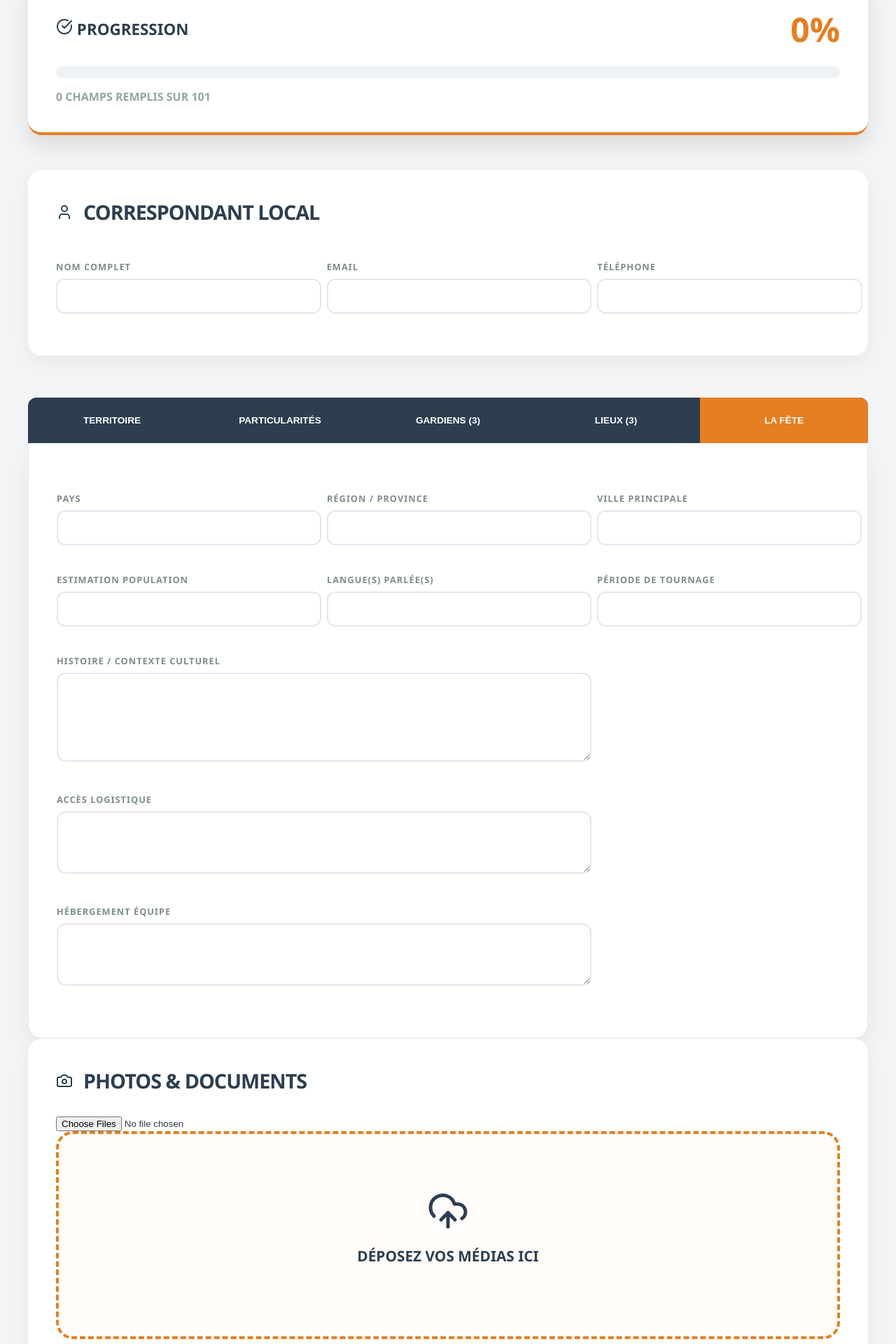
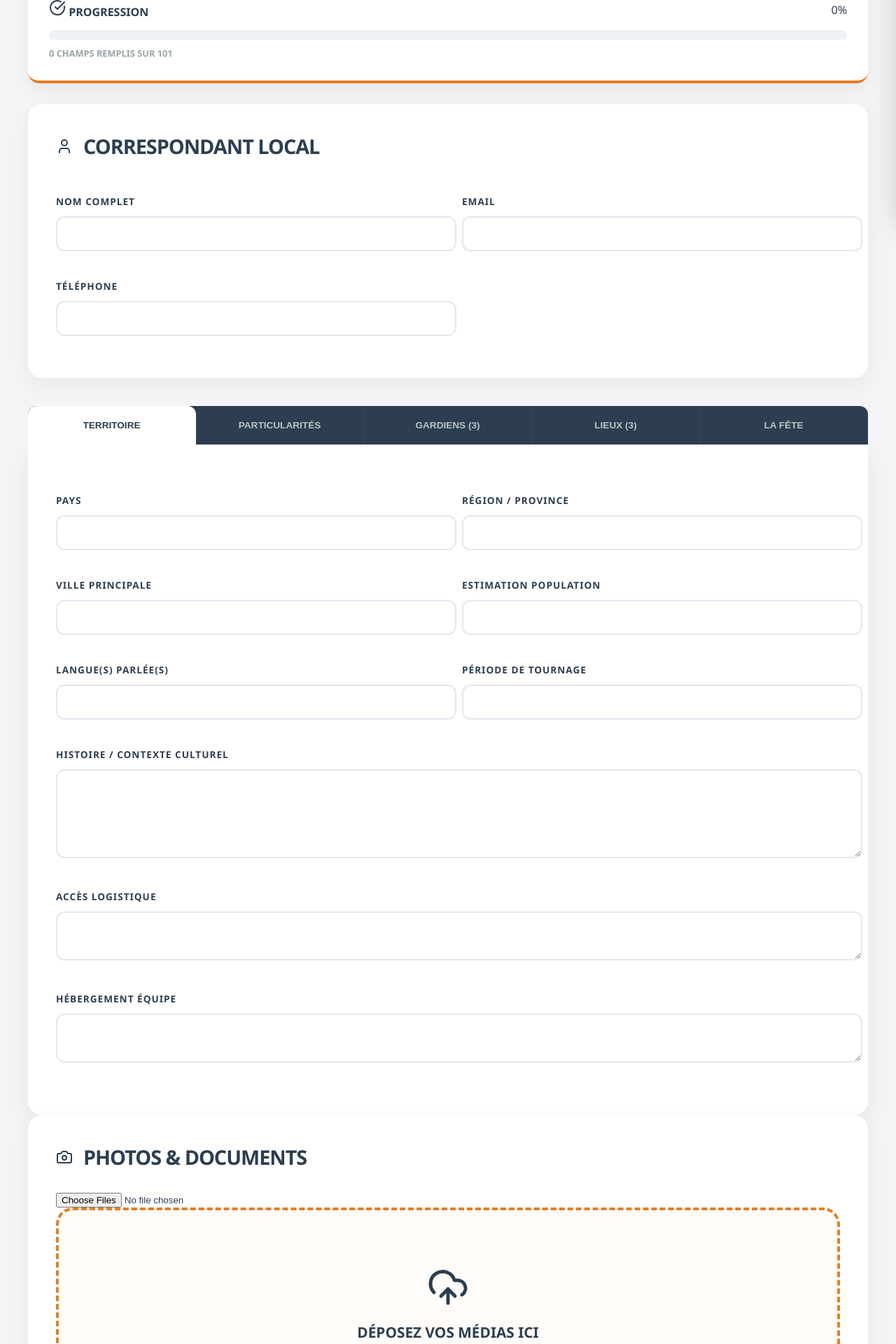
Before and after one commit to mediances-ops/rk2, a Flask app: template templates/index.html in a window 1280 px wide. Shown: the part 481-2401 px from the top of the page at 70% size. Run offline with Flask 3, Linux system fonts and the light colour scheme; the template is opened without the code that fills it, so the values that code supplies are empty; parts of the project's set-up code (start-up, migrations or seed data) failed here and were passed over; some libraries are stand-ins or nearby versions.

Commit message:
Update index.html

```diff
--- a/templates/index.html
+++ b/templates/index.html
@@ -3,34 +3,50 @@
 <head>
     <meta charset="UTF-8">
     <meta name="viewport" content="width=device-width, initial-scale=1.0">
-    <title>DOC-OS | PRÉ-REPÉRAGE</title>
+    <title>DOC-OS | PRÉ-REPÉRAGE : {{ FIXER_DATA.region }}</title>
     <link rel="stylesheet" href="/static/css/style.css">
+    <link href="https://cdn.quilljs.com/1.3.6/quill.snow.css" rel="stylesheet">
     <script src="https://unpkg.com/lucide@latest"></script>
     <style>
-        .tab-content { display: none; padding: 50px 40px; background: white; border-radius: 0 0 20px 20px; box-shadow: 0 15px 35px rgba(0,0,0,0.05); border: 1px solid #e2e8f0; border-top: none; }
-        .tab-content.active { display: block; animation: fadeIn 0.4s ease; }
+        /* --- DESIGN HAUTE QUALITÉ V.47 --- */
+        :root { --primary: #2C3E50; --secondary: #E67E22; --accent: #D35400; }
 
-        /* FIX 3 : LIGNES DE SÉPARATION */
-        .section-divider { border-top: 3px solid #E67E22; margin: 60px 0; }
+        .tab-content { display: none; padding: 50px 40px; background: white; border-radius: 0 0 20px 20px; box-shadow: 0 15px 35px rgba(0,0,0,0.05); }
+        .tab-content.active { display: block; animation: fadeIn 0.5s ease; }
 
-        /* FIX 6 : TITRES GROS */
-        .sub-section-title { font-weight: 900; color: #2C3E50; text-transform: uppercase; margin-bottom: 30px; font-size: 1.8rem; letter-spacing: -1px; display: flex; align-items: center; gap: 15px; }
+        /* FIX 3 : SÉPARATIONS COLORÉES */
+        .section-divider { border-top: 3px solid var(--secondary); margin: 50px 0; position: relative; }
 
-        /* FIX 2 : ESPACEMENT SECTIONS */
-        section { margin-bottom: 60px !important; }
+        /* FIX 6 : TITRES ULTRA-BOLD 1.8rem */
+        .sub-section-title { font-weight: 900; color: var(--primary); text-transform: uppercase; margin-bottom: 30px; font-size: 1.8rem; letter-spacing: -1px; display: flex; align-items: center; gap: 15px; }
 
-        /* FIX 5 : LANGUES VISIBLES */
-        .language-bar { position: absolute; top: 30px; right: 40px; background: white; padding: 12px 25px; border-radius: 50px; box-shadow: 0 10px 30px rgba(0,0,0,0.3); display: flex; gap: 20px; z-index: 1000; border: 2px solid #E67E22; }
-        .lang-btn { background: none; border: none; font-size: 1.6rem; cursor: pointer; transition: 0.3s; opacity: 0.4; grayscale: 100%; }
-        .lang-btn:hover, .lang-btn.active { opacity: 1; grayscale: 0%; transform: scale(1.25); }
+        /* FIX 3 : ESPACEMENT DES CHAMPS */
+        .fields-grid { display: grid; grid-template-columns: repeat(auto-fit, minmax(400px, 1fr)); gap: 40px; }
+        .field-group label { font-weight: 800; color: var(--primary); font-size: 0.85rem; text-transform: uppercase; letter-spacing: 1px; margin-bottom: 12px; display: block; }
 
-        /* HEADER FIX 8 (No Overlay) */
+        /* FIX 5 : VISIBILITÉ LANGUES ÉLEVÉE */
+        .language-bar { position: absolute; top: 30px; right: 40px; background: white; padding: 10px 20px; border-radius: 50px; box-shadow: 0 10px 25px rgba(0,0,0,0.2); display: flex; gap: 15px; z-index: 1000; border: 2px solid var(--secondary); }
+        .lang-btn { background: none; border: none; font-size: 1.5rem; cursor: pointer; padding: 5px; border-radius: 50%; transition: 0.3s; filter: grayscale(100%); opacity: 0.5; }
+        .lang-btn:hover, .lang-btn.active { filter: grayscale(0%); opacity: 1; transform: scale(1.2); }
+
+        /* HEADER SANS OVERLAY */
         .header-fixer-banner { height: 480px; background-size: cover !important; background-position: center !important; position: relative; }
-        .header-fixer-overlay { background: none !important; display: flex; flex-direction: column; align-items: center; justify-content: center; height: 100%; }
-        .header-fixer-title { font-size: 4.5rem !important; font-weight: 900; color: white; text-shadow: 0 8px 20px rgba(0,0,0,0.9); margin: 0; }
+        .header-fixer-overlay { background: none !important; display: flex; flex-direction: column; align-items: center; justify-content: center; height: 100%; text-align: center; }
+        .header-fixer-title { font-size: 4.5rem !important; font-weight: 900; letter-spacing: -3px; color: white; text-shadow: 0 8px 25px rgba(0,0,0,0.9); margin: 0; }
 
-        /* FIX 1 : DROP AREA VISIBLE */
-        .drop-area { padding: 80px; border: 4px dashed #E67E22; border-radius: 24px; background: #fffcf9; text-align: center; cursor: pointer; border-image: none; }
+        /* FIX 1 : CHAT ENGAGEANT */
+        .chat-panel { position: fixed; right: -420px; top: 0; width: 400px; height: 100vh; background: white; transition: 0.5s cubic-bezier(0.77, 0, 0.175, 1); box-shadow: -15px 0 40px rgba(0,0,0,0.2); display: flex; flex-direction: column; z-index: 9999; }
+        .chat-panel.active { right: 0; }
+        .msg-wrapper { display: flex; flex-direction: column; width: 100%; margin-bottom: 20px; }
+        .bubble { padding: 14px 18px; border-radius: 18px; font-size: 0.95rem; line-height: 1.5; max-width: 85%; box-shadow: 0 4px 10px rgba(0,0,0,0.05); }
+        .msg-production { align-self: flex-start; }
+        .msg-production .bubble { background: var(--primary); color: white; border-bottom-left-radius: 2px; }
+        .msg-fixer { align-self: flex-end; }
+        .msg-fixer .bubble { background: var(--secondary); color: white; border-bottom-right-radius: 2px; }
+        .msg-meta { font-size: 0.7rem; font-weight: 800; text-transform: uppercase; color: #95a5a6; margin-top: 5px; }
+
+        /* FIX 4 : DROP AREA */
+        .drop-area { padding: 80px; border: 4px dashed var(--secondary); border-radius: 24px; background: #fffcf9; text-align: center; cursor: pointer; }
     </style>
 </head>
 <body>
@@ -45,30 +61,30 @@
     <header class="header-fixer">
         <div class="header-fixer-banner" style="background-image: url('{{ FIXER_DATA.image_region or 'https://destinationsetcuisines.com/doc/multilingue/bannerreperage.jpg' }}');">
             <div class="header-fixer-overlay">
-                <img src="https://destinationsetcuisines.com/doc/logoRK.png" alt="RK" style="height: 100px; margin-bottom: 20px; filter: drop-shadow(0 5px 15px rgba(0,0,0,0.6));">
+                <img src="https://destinationsetcuisines.com/doc/logoRK.png" alt="RK" style="height: 100px; margin-bottom: 15px; filter: drop-shadow(0 5px 15px rgba(0,0,0,0.6));">
                 <h1 class="header-fixer-title">{{ FIXER_DATA.region }}</h1>
-                <div style="font-size: 1.5rem; color: #E67E22; font-weight: 800; text-transform: uppercase; letter-spacing: 5px;" data-i18n="header.title">GRILLE DE PRÉ-REPÉRAGE</div>
+                <div style="font-size: 1.5rem; color: var(--secondary); font-weight: 800; text-transform: uppercase; letter-spacing: 5px;" data-i18n="header.title">GRILLE DE PRÉ-REPÉRAGE</div>
             </div>
         </div>
     </header>
 
     <div class="container" style="margin-top: -50px; position: relative; z-index: 10;">
-        <!-- PROGRESSION (FIX 2) -->
-        <div class="progress-container" style="background: white; padding: 40px; border-radius: 20px; margin-bottom: 50px; box-shadow: 0 15px 30px rgba(0,0,0,0.1);">
-            <div class="progress-header" style="display: flex; justify-content: space-between; align-items: center; margin-bottom: 20px;">
-                <span style="font-weight: 900; color: #2C3E50; font-size: 1.4rem;"><i data-lucide="check-circle"></i> PROGRESSION</span>
-                <span id="progress-percentage" style="font-size: 3rem; font-weight: 900; color: #E67E22;">0%</span>
+        <!-- FIX 2 : LIBELLÉ PROGRESSION -->
+        <div class="progress-container">
+            <div class="progress-header">
+                <span style="font-weight: 800; color: var(--primary);"><i data-lucide="check-circle"></i> PROGRESSION</span>
+                <span id="progress-percentage">0%</span>
             </div>
-            <div style="background: #edf2f7; height: 18px; border-radius: 9px; overflow: hidden;"><div id="progress-bar" class="progress-bar"></div></div>
-            <div class="progress-stats" style="margin-top: 15px; font-weight: 800; color: #95a5a6; text-transform: uppercase;">
+            <div class="progress-bar-container"><div id="progress-bar" class="progress-bar"></div></div>
+            <div class="progress-stats" style="margin-top: 10px; font-weight: 800; color: #95a5a6; text-transform: uppercase; font-size: 0.8rem;">
                 <span id="progress-filled">0</span> champs remplis sur 101
             </div>
         </div>
 
-        <!-- I. CORRESPONDANT -->
-        <section style="background: white; padding: 40px; border-radius: 20px; box-shadow: 0 10px 30px rgba(0,0,0,0.05);">
+        <!-- I. IDENTITÉ -->
+        <section style="background: white; padding: 40px; border-radius: 20px; margin-bottom: 40px; box-shadow: 0 10px 30px rgba(0,0,0,0.05);">
             <div class="sub-section-title"><i data-lucide="user"></i> <span data-i18n="fixer.title">Correspondant Local</span></div>
-            <div class="fields-grid" style="gap: 40px;">
+            <div class="fields-grid">
                 <div class="field-group"><label data-i18n="fixer.nom">Nom Complet</label><input type="text" name="fixer_nom" value="{{ FIXER_DATA.nom }}"></div>
                 <div class="field-group"><label data-i18n="fixer.email">Email</label><input type="email" name="fixer_email" value="{{ FIXER_DATA.email }}"></div>
                 <div class="field-group"><label data-i18n="fixer.telephone">Téléphone</label><input type="tel" name="fixer_telephone" value="{{ FIXER_DATA.telephone }}"></div>
@@ -76,32 +92,31 @@
         </section>
 
         <!-- II. NAVIGATION -->
-        <div class="tabs-nav" style="display: flex; background: #2C3E50; border-radius: 12px 12px 0 0;">
-            <button class="tab-btn active" data-tab="territoire" data-i18n="tabs.territoire" style="flex:1; padding: 25px; color: white; border: none; background: none; cursor: pointer; font-weight: 800;">TERRITOIRE</button>
-            <button class="tab-btn" data-tab="particularites" data-i18n="tabs.particularites" style="flex:1; padding: 25px; color: white; border: none; background: none; cursor: pointer; font-weight: 800;">PARTICULARITÉS</button>
-            <button class="tab-btn" data-tab="gardiens" data-i18n="tabs.gardiens" style="flex:1; padding: 25px; color: white; border: none; background: none; cursor: pointer; font-weight: 800;">GARDIENS (3)</button>
-            <button class="tab-btn" data-tab="lieux" data-i18n="tabs.lieux" style="flex:1; padding: 25px; color: white; border: none; background: none; cursor: pointer; font-weight: 800;">LIEUX (3)</button>
-            <button class="tab-btn" data-tab="fete" data-i18n="tabs.fete" style="flex:1; padding: 25px; color: white; border: none; background: #E67E22; cursor: pointer; font-weight: 800;">LA FÊTE</button>
+        <div class="tabs-nav">
+            <button class="tab-btn active" data-tab="territoire" data-i18n="tabs.territoire">TERRITOIRE</button>
+            <button class="tab-btn" data-tab="particularites" data-i18n="tabs.particularites">PARTICULARITÉS</button>
+            <button class="tab-btn" data-tab="gardiens" data-i18n="tabs.gardiens">GARDIENS (3)</button>
+            <button class="tab-btn" data-tab="lieux" data-i18n="tabs.lieux">LIEUX (3)</button>
+            <button class="tab-btn" data-tab="fete" data-i18n="tabs.fete">LA FÊTE</button>
         </div>
 
         <div class="tabs-container">
             <div class="tab-content active" id="territoire">
-                <div class="fields-grid" style="gap: 40px;">
+                <div class="fields-grid">
                     <div class="field-group"><label data-i18n="territoire.pays">Pays</label><input type="text" name="pays" value="{{ FIXER_DATA.pays }}"></div>
                     <div class="field-group"><label data-i18n="territoire.region">Région</label><input type="text" name="region" value="{{ FIXER_DATA.region }}"></div>
                     <div class="field-group"><label data-i18n="territoire.ville">Ville principale</label><input type="text" name="ville"></div>
                     <div class="field-group"><label data-i18n="territoire.population">Estimation population</label><input type="text" name="population"></div>
-                    <div class="field-group"><label data-i18n="territoire.langues">Langues</label><input type="text" name="langues"></div>
-                    <div class="field-group"><label data-i18n="territoire.climat">Période tournage</label><input type="text" name="climat"></div>
+                    <div class="field-group"><label data-i18n="territoire.langues">Langues parlées</label><input type="text" name="langues"></div>
+                    <div class="field-group"><label data-i18n="territoire.climat">Période de tournage</label><input type="text" name="climat"></div>
                     <div class="field-group" style="grid-column: span 2;"><label data-i18n="territoire.histoire">Histoire & Contexte</label><textarea name="histoire" rows="5"></textarea></div>
-                    <!-- FIX : TEXTAREA POUR LOGISTIQUE -->
-                    <div class="field-group" style="grid-column: span 2;"><label data-i18n="territoire.acces">Accès logistique</label><textarea name="acces" rows="3"></textarea></div>
-                    <div class="field-group" style="grid-column: span 2;"><label data-i18n="territoire.hebergement">Hébergement équipe</label><textarea name="hebergement" rows="3"></textarea></div>
+                    <div class="field-group" style="grid-column: span 2;"><label data-i18n="territoire.acces">Accès logistique</label><textarea name="acces" rows="2"></textarea></div>
+                    <div class="field-group" style="grid-column: span 2;"><label data-i18n="territoire.hebergement">Hébergement équipe</label><textarea name="hebergement" rows="2"></textarea></div>
                 </div>
             </div>
 
             <div class="tab-content" id="particularites">
-                <div class="fields-grid" style="gap: 40px;">
+                <div class="fields-grid">
                     <div class="field-group" style="grid-column: span 2;"><label data-i18n="episode.angle">Angle narratif envisagé</label><textarea name="angle" rows="3"></textarea></div>
                     <div class="field-group"><label data-i18n="episode.fete">Fête centrale</label><input type="text" name="fete_nom"></div>
                     <div class="field-group"><label data-i18n="episode.contraintes">Contraintes temporelles</label><input type="text" name="contraintes"></div>
@@ -117,8 +132,8 @@
                 {% for i in [1, 2, 3] %}
                 <div class="sub-section">
                     <div class="sub-section-title"><i data-lucide="user-check"></i> Gardien {{ i }} : <span data-i18n="gardiens_details.identite">Identité & Transmission</span></div>
-                    <div class="fields-grid" style="gap: 40px;">
-                        <div class="field-group"><label data-i18n="gardiens_details.nom">Nom Complet</label><input type="text" name="gardien{{i}}_nom_prenom"></div>
+                    <div class="fields-grid">
+                        <div class="field-group"><label data-i18n="gardiens_details.nom">Nom & Prénom</label><input type="text" name="gardien{{i}}_nom_prenom"></div>
                         <div class="field-group"><label data-i18n="gardiens_details.age">Âge</label><input type="number" name="gardien{{i}}_age"></div>
                         <div class="field-group"><label data-i18n="gardiens_details.fonction">Fonction sociale</label><input type="text" name="gardien{{i}}_fonction"></div>
                         <div class="field-group"><label data-i18n="gardiens_details.savoir">Savoir transmis</label><textarea name="gardien{{i}}_savoir" rows="2"></textarea></div>
@@ -138,7 +153,7 @@
                 {% for i in [1, 2, 3] %}
                 <div class="sub-section">
                     <div class="sub-section-title"><i data-lucide="map-pin"></i> Lieu N°{{ i }}</div>
-                    <div class="fields-grid" style="gap: 40px;">
+                    <div class="fields-grid">
                         <div class="field-group"><label data-i18n="lieux.nom">Nom du lieu</label><input type="text" name="lieu{{i}}_nom"></div>
                         <div class="field-group"><label data-i18n="lieux.type">Type</label><input type="text" name="lieu{{i}}_type"></div>
                         <div class="field-group" style="grid-column: span 2;"><label data-i18n="lieux.description">Description visuelle</label><textarea name="lieu{{i}}_description" rows="3"></textarea></div>
@@ -161,7 +176,7 @@
             </div>
 
             <div class="tab-content" id="fete">
-                <div class="fields-grid" style="gap: 40px;">
+                <div class="fields-grid">
                     <div class="field-group"><label data-i18n="fete.lieu_date">Lieu & Date précise</label><input type="text" name="fete_lieu_date"></div>
                     <div class="field-group" style="grid-column: span 2;"><label data-i18n="fete.pourquoi">Pourquoi cette fête ?</label><textarea name="fete_pourquoi" rows="4"></textarea></div>
                     <div class="field-group" style="grid-column: span 2;"><label data-i18n="fete.origines">Histoire & Origines</label><textarea name="fete_origines" rows="5"></textarea></div>
@@ -172,7 +187,7 @@
             </div>
         </div>
 
-        <!-- III. MÉDIAS (FIX 1 DROP VISIBLE) -->
+        <!-- III. MÉDIAS -->
         <section style="background: white; padding: 40px; border-radius: 20px; margin-bottom: 50px; box-shadow: 0 10px 30px rgba(0,0,0,0.05);">
             <div class="sub-section-title"><i data-lucide="camera"></i> Photos & Documents</div>
             <div class="upload-zone">
@@ -185,10 +200,10 @@
             <div id="files-list" style="display: grid; grid-template-columns: repeat(auto-fill, minmax(180px, 1fr)); gap: 20px; margin-top: 30px;"></div>
         </section>
 
-        <!-- IV. ACTIONS (FIX 1 & 5) -->
+        <!-- IV. ACTIONS -->
         <div class="actions-bar" style="display: flex; gap: 25px; justify-content: flex-end; margin: 60px 0;">
-            <button id="btn-save" class="btn" style="background: var(--primary); color: white; padding: 22px 60px; border-radius: 15px; font-weight: 900; cursor: pointer; border: none; font-size: 1.1rem; box-shadow: 0 10px 20px rgba(44,62,80,0.2);">💾 ENREGISTRER LE BROUILLON</button>
-            <button id="btn-submit" class="btn" style="background: #27ae60; color: white; padding: 22px 60px; border-radius: 15px; border: none; font-weight: 900; cursor: pointer; font-size: 1.1rem; box-shadow: 0 10px 20px rgba(39,174,96,0.2);">✅ SOUMETTRE À LA PROD</button>
+            <button id="btn-save" class="btn" style="background: var(--primary); color: white; padding: 22px 60px; border-radius: 15px; font-weight: 900; cursor: pointer; border: none; font-size: 1.1rem; box-shadow: 0 10px 20px rgba(44,62,80,0.2);">💾 ENREGISTRER</button>
+            <button id="btn-submit" class="btn" style="background: #27ae60; color: white; padding: 22px 60px; border-radius: 15px; border: none; font-weight: 900; cursor: pointer; font-size: 1.1rem; box-shadow: 0 10px 20px rgba(39,174,96,0.2);">✅ SOUMETTRE</button>
         </div>
     </div>
 
```
